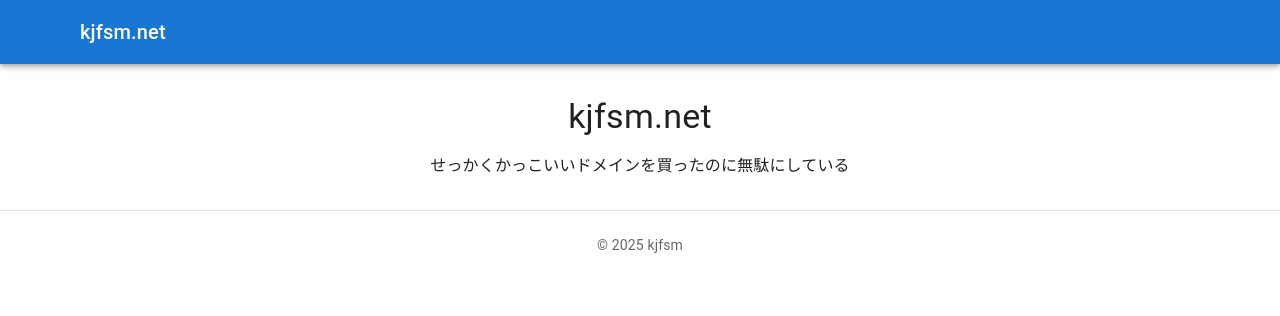
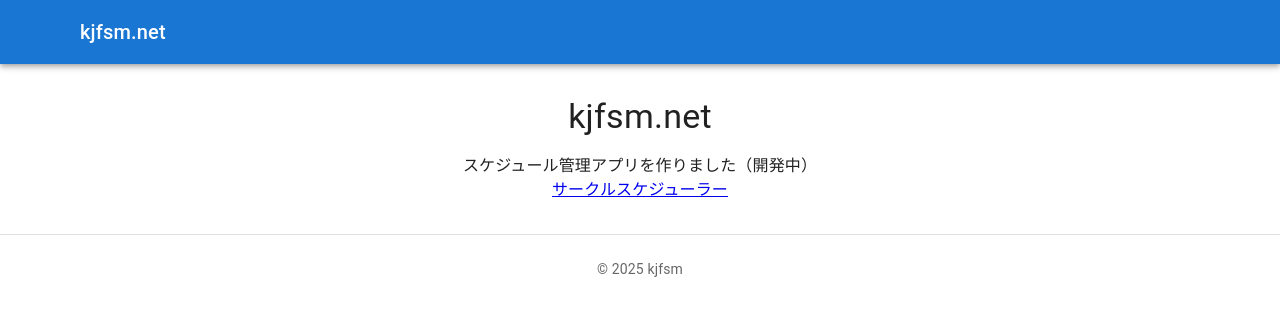
Before and after one commit to kjfsm/kjfsm.github.io, a Next.js app: page / in a window 1280 px wide. Shown: the top 316 px of the page. Built offline with nearby package versions, Linux system fonts and the light colour scheme; some icons are missing; what @mui/material-nextjs would draw is missing.

Commit message:
ホームページの説明を更新し、サークルスケジューラーへのリンクを追加。ドロワーメニューにサークルスケジューラーを追加。

```diff
--- a/src/app/page.tsx
+++ b/src/app/page.tsx
@@ -17,7 +17,10 @@ export default function Home() {
           kjfsm.net
         </Typography>
         <Typography variant="body1" component="p">
-          せっかくかっこいいドメインを買ったのに無駄にしている
+          スケジュール管理アプリを作りました（開発中）
+        </Typography>
+        <Typography variant="body1" component="p">
+          <a href="https://circle.kjfsm.net">サークルスケジューラー</a>
         </Typography>
       </Box>
     </>
--- a/src/components/Drawer.tsx
+++ b/src/components/Drawer.tsx
@@ -1,4 +1,5 @@
 "use client";
+import { CalendarMonth } from "@mui/icons-material";
 import CalculateIcon from "@mui/icons-material/Calculate";
 import ChatIcon from "@mui/icons-material/Chat";
 import EmojiPeopleIcon from "@mui/icons-material/EmojiPeople";
@@ -28,6 +29,11 @@ export default function TemporaryDrawer() {
     { icon: <HomeIcon />, text: "ホーム", path: "/" },
     { icon: <EmojiPeopleIcon />, text: "自分について", path: "/about" },
     { icon: <WindowIcon />, text: "Windows", path: "/windows" },
+    {
+      icon: <CalendarMonth />,
+      text: "サークルスケジューラー",
+      path: "https://circle.kjfsm.net",
+    },
     { icon: <ChatIcon />, text: "コンタクト", path: "/contact" },
     {
       icon: <CalculateIcon />,
@@ -37,7 +43,7 @@ export default function TemporaryDrawer() {
   ];
 
   const DrawerList = (
-    <Box sx={{ width: 250 }} role="presentation" onClick={toggleDrawer(false)}>
+    <Box sx={{ width: 290 }} role="presentation" onClick={toggleDrawer(false)}>
       <List>
         {menuList.map(({ icon, text, path }) => (
           <ListItem key={text} disablePadding>
```
